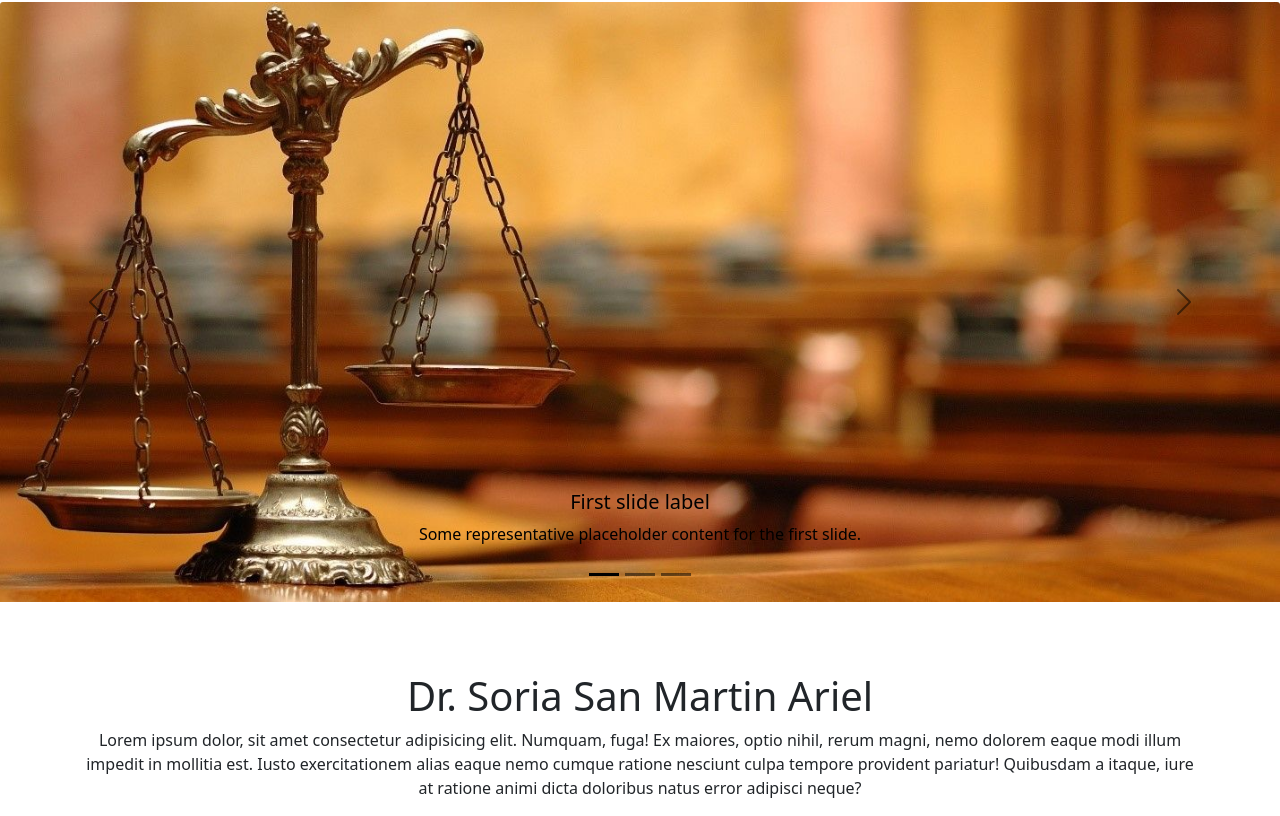
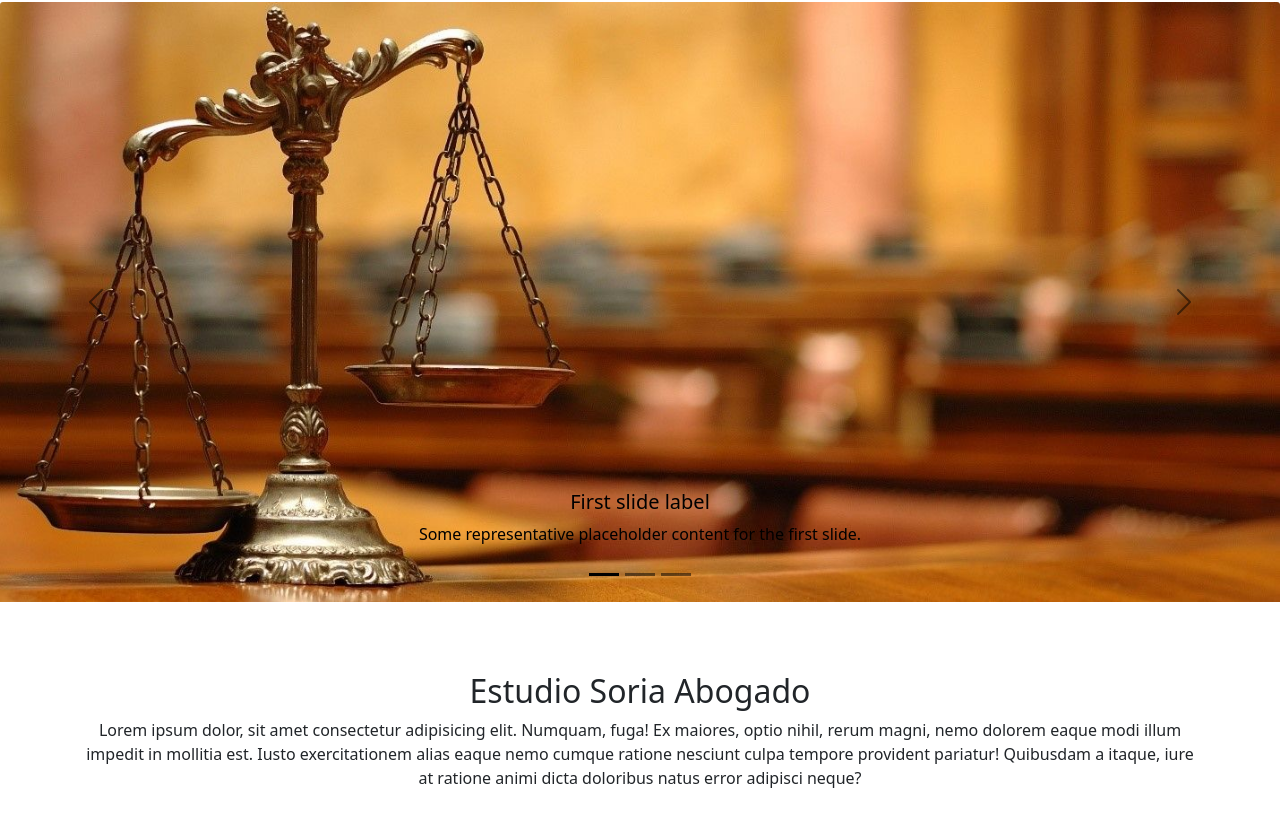
Before and after one commit to santiagoGasparotti/arielSoria, a plain HTML site: page index.html in a window 1280 px wide. Shown: the part 158-974 px from the top of the page. Drawn offline with nearby package versions, Linux system fonts and the light colour scheme.

Commit message:
add new title

```diff
--- a/index.html
+++ b/index.html
@@ -78,7 +78,7 @@
 
     <div class="container">
         <div class="row">
-            <div class="col-12 text-lg-center indexH2"><h1>Dr. Soria San Martin Ariel</h1>
+            <div class="col-12 text-lg-center indexH2"><h2>Estudio Soria Abogado</h2>
         <p class="parrafo text-center">Lorem ipsum dolor, sit amet consectetur adipisicing elit. Numquam, fuga! Ex maiores, optio nihil, rerum
             magni, nemo dolorem eaque modi illum impedit in mollitia est. Iusto exercitationem alias eaque nemo cumque
             ratione nesciunt culpa tempore provident pariatur! Quibusdam a itaque, iure at ratione animi dicta doloribus
```
